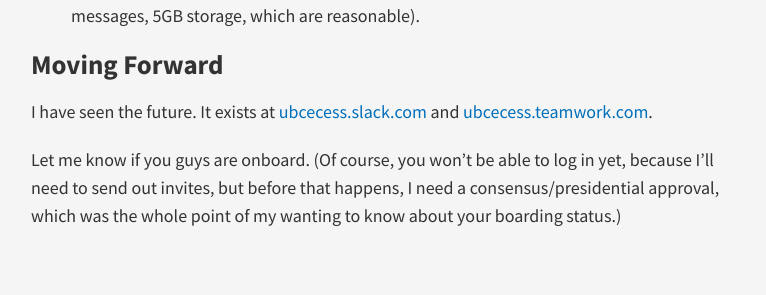
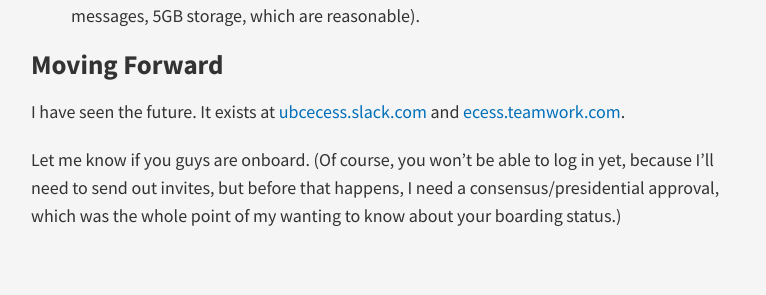
Before and after one commit to hfaran/blog.ubcecess, a Jekyll site: the page built from _posts/2014-06-01-slacking-off-with-teamwork.md, in a window 1280 px wide and 900 px high, scrolled down 2659 px. Shown: the part 511-806 px from the top of the window, without its empty margins (254-1020 px from the left). Built offline with Jekyll 4.4.1, drawn with Linux system fonts in a browser that asks for light colours; nearby versions of some CDN libraries; Markdown is read by kramdown in place of the engine named in the settings.

Commit message:
Update Teamwork link

```diff
--- a/_posts/2014-06-01-slacking-off-with-teamwork.md
+++ b/_posts/2014-06-01-slacking-off-with-teamwork.md
@@ -103,6 +103,6 @@ I'm assuming after going through the tour, you are already convinced that we nee
 
 ## Moving Forward
 
-I have seen the future. It exists at [ubcecess.slack.com](https://ubcecess.slack.com) and [ubcecess.teamwork.com](https://ubcecess.teamwork.com).
+I have seen the future. It exists at [ubcecess.slack.com](https://ubcecess.slack.com) and [ecess.teamwork.com](https://ecess.teamwork.com).
 
 Let me know if you guys are onboard. (Of course, you won't be able to log in yet, because I'll need to send out invites, but before that happens, I need a consensus/presidential approval, which was the whole point of my wanting to know about your boarding status.)
```
